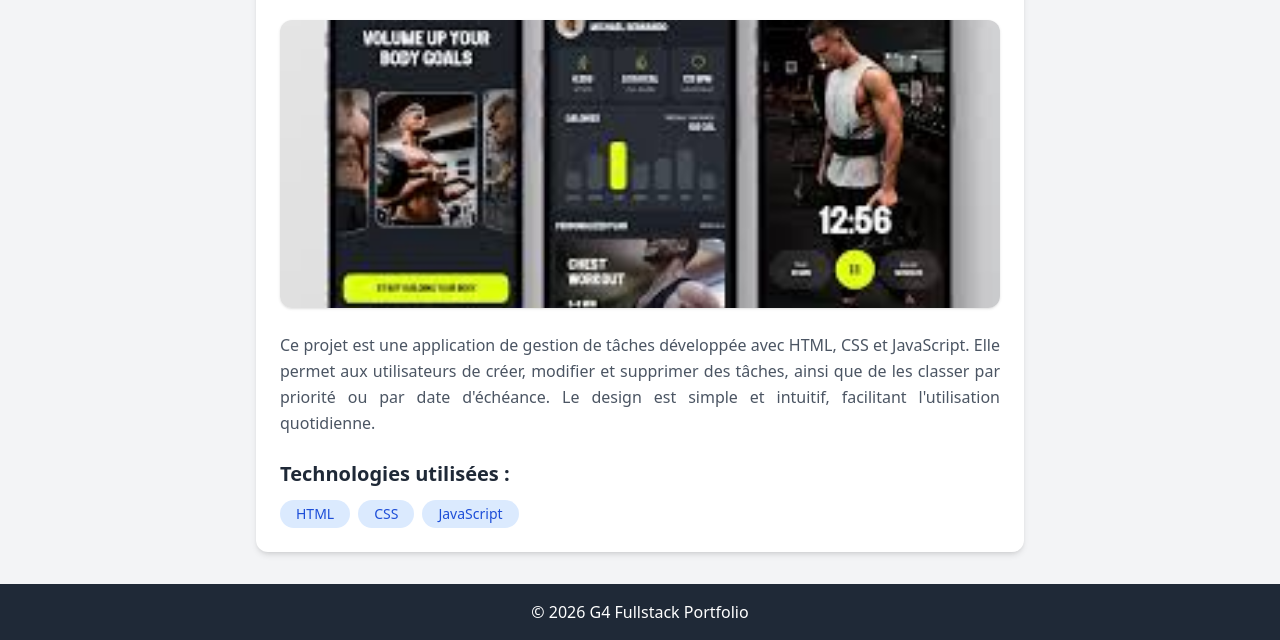
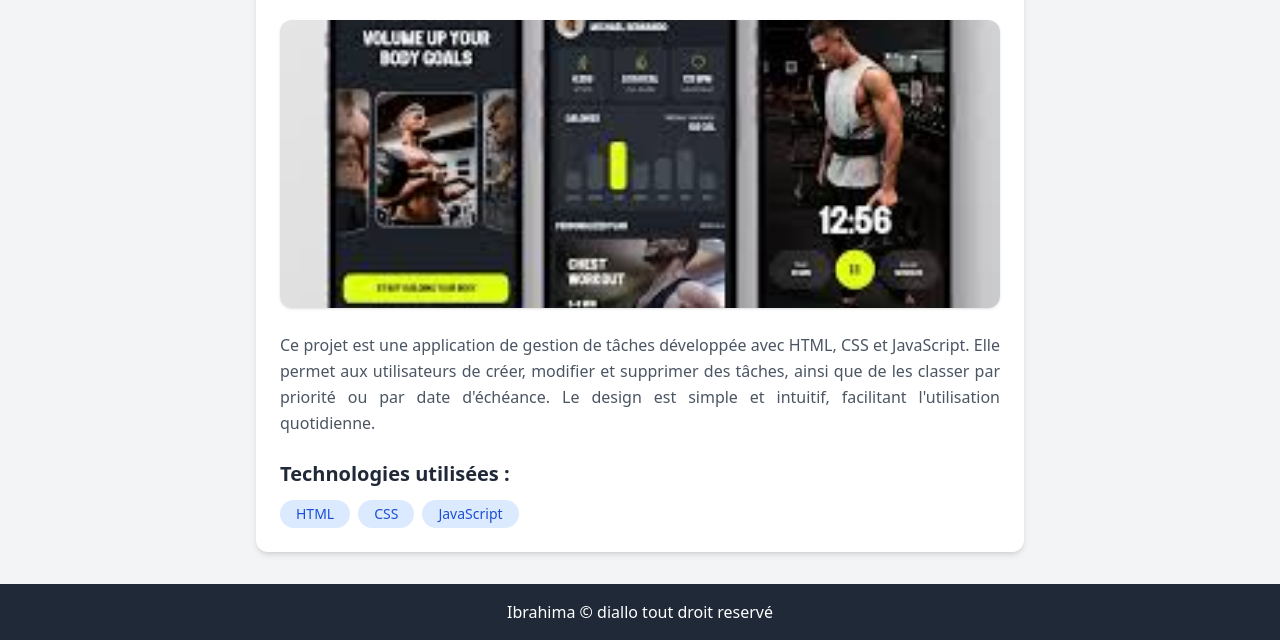
Before and after one commit to ibrahimodc/Portfolio-avec-Tailwind, a website: page Pages_html/mes_projets/projet2.html in a window 1280 px wide. Shown: the part 244-884 px from the top of the page. Drawn offline with nearby package versions, Linux system fonts and the light colour scheme; files whose address does not match are found by name.

Commit message:
Modification du pied de page  dans la page projet 2

```diff
--- a/Pages_html/mes_projets/projet2.html
+++ b/Pages_html/mes_projets/projet2.html
@@ -52,7 +52,7 @@
 
   <!-- Footer -->
   <footer class="bg-gray-800 text-white text-center py-4 mt-8">
-    <p>&copy; 2026 G4 Fullstack Portfolio</p>
+    <p>Ibrahima &copy; diallo tout droit reservé </p>
   </footer>
 
 </body>
```
